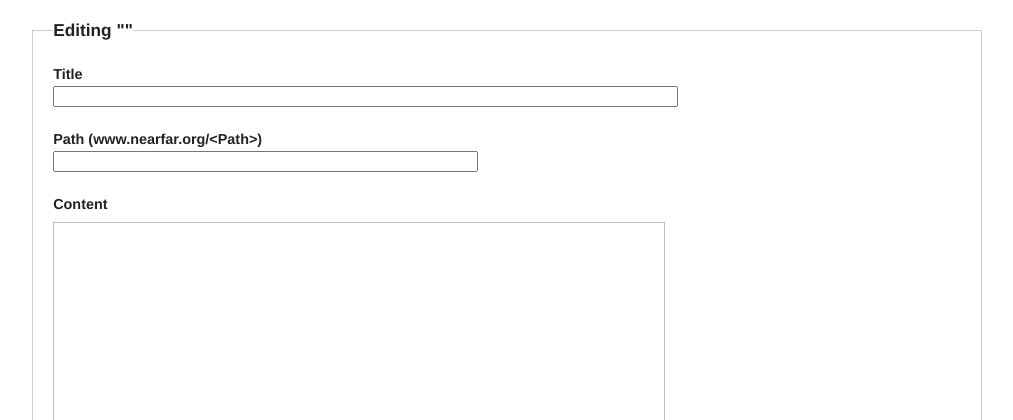
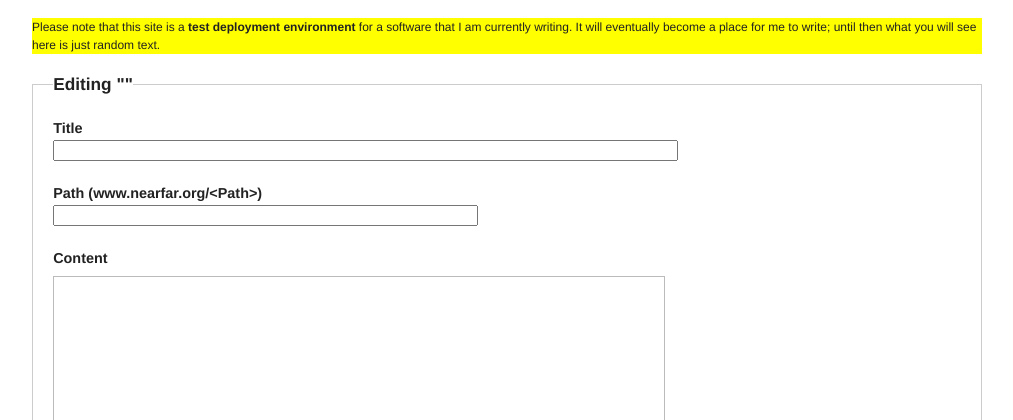
Before and after one commit to srid/debris, a Django app: template templates/srid/edit.html in a window 1280 px wide. Shown: the top 420 px of the page, without its empty margins (133-1146 px from the left). Run offline with Django 3.2, Linux system fonts and the light colour scheme; the template is opened without the code that fills it, so the values that code supplies are empty.

Commit message:
move the warning to base.html

```diff
--- a/index.yaml
+++ b/index.yaml
@@ -10,14 +10,14 @@ indexes:
 # automatically uploaded to the admin console when you next deploy
 # your application using appcfg.py.
 
-# Used 76 times in query history.
+# Used 81 times in query history.
 - kind: BlikiPage
   properties:
   - name: belongs_to_blog
   - name: created_date
     direction: desc
 
-# Used 3 times in query history.
+# Used 7 times in query history.
 - kind: BlikiPage
   properties:
   - name: belongs_to_blog
--- a/templates/srid/base.html
+++ b/templates/srid/base.html
@@ -16,6 +16,12 @@
     <div class="container">
         <div class="span-24 header">
             &nbsp;
+			<p class="highlight">
+				Please note that this site is a <b>test deployment environment</b> for
+				a software that I am currently writing. It will eventually become a place
+				for me to write; until then what you will see here is just random text.
+			</p>
+
         </div>
         <div class="span-24">
             {% block content %}
--- a/templates/srid/main.html
+++ b/templates/srid/main.html
@@ -4,12 +4,6 @@
 {% block content %}
 
 	<div class="span-24">
-		<p class="highlight">
-			Please note that this site is a <b>test deployment environment</b> for
-			a software that I am currently writing. It will eventually become a place
-			for me to write; until then what you will see here is just random text.
-		</p>
-
 		<p>Welcome to the <b>bliki</b>. A <a href="http://en.wikipedia.org/wiki/Bliki">bliki</a>
 		is a combination of blog and wiki. There are two ways to
 		natigate this site:</p>
```
